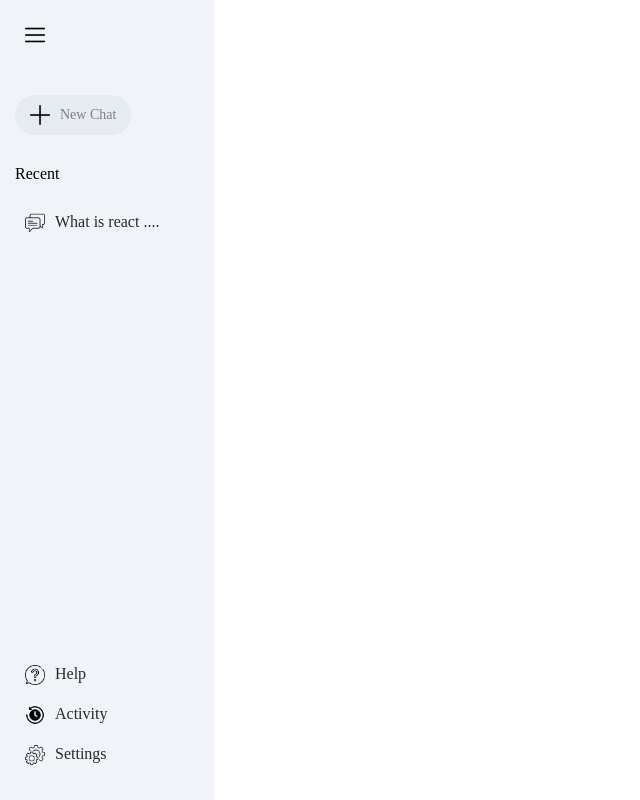
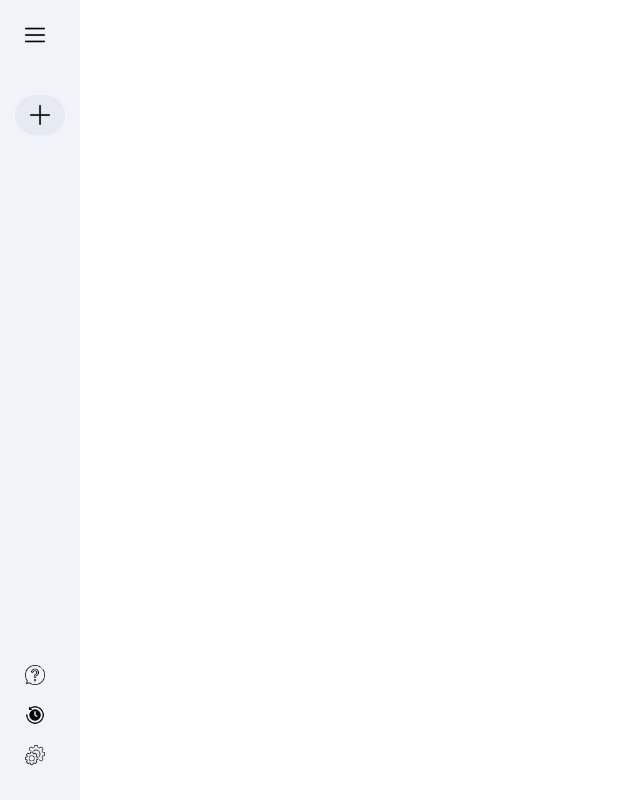
Before and after one commit to CodewithRajDeep/Gemini2.0, a React (Vite) app: page / in a window 1280 px wide. Shown: the whole page, without its empty margins (0-640 px from the left). Built offline with nearby package versions, Linux system fonts and the light colour scheme.

Commit message:
updated sidebar and added font family

```diff
--- a/src/components/Sidebar/Sidebar.jsx
+++ b/src/components/Sidebar/Sidebar.jsx
@@ -1,35 +1,38 @@
-import React from 'react'
+import React, { useState } from 'react'
 import './Sidebar.css'
 import {assets} from '../../assets/assest'
 const Sidebar = () => {
+  const [extended, setExtended] = useState(false)
   return (
     <div className='sidebar'>
       <div className="top">
-        <img className='menu' src={assets.menu_icon} alt="" />
+        <img onClick={() => setExtended(prev => !prev)} className='menu' src={assets.menu_icon} alt="" />
         <div className="new-chat">
             <img src={assets.plus_icon} alt="" />
-            <p>New Chat</p>
+            {extended ? <p>New Chat</p> : null }
         </div>
+        {extended ?
         <div className="recent">
-            <p className="recent-title">Recent</p>
-            <div className="recent-entry">
-                <img src={assets.message} alt="" />
-                <p>What is react ....</p>
-            </div>
+        <p className="recent-title">Recent</p>
+        <div className="recent-entry">
+            <img src={assets.message} alt="" />
+            <p>What is react ....</p>
         </div>
+         </div>  : null}
+
       </div>
       <div className="bottom">
         <div className="bottom-item recent-entry">
             <img src={assets.question} alt="" />
-            <p>Help</p>
+            {extended ? <p>Help</p> : null }
         </div>
         <div className="bottom-item recent-entry">
             <img src={assets.history} alt="" />
-            <p>Activity</p>
+            {extended ? <p>Activity</p> : null}
         </div>
         <div className="bottom-item recent-entry">
             <img src={assets.settings} alt="" />
-            <p>Settings</p>
+            {extended ?<p>Settings</p> : null }
         </div>
       </div>
     </div>
--- a/src/index.css
+++ b/src/index.css
@@ -1,7 +1,9 @@
+@import url('https://fonts.googleapis.com/css2?family=Outfit:wght@100..900&display=swap');
 *{
   padding: 0;
   margin: 0;
   box-sizing: border-box;
+  font-family: Outfit;
 }
 #root{
   min-height: 100vh;
```
